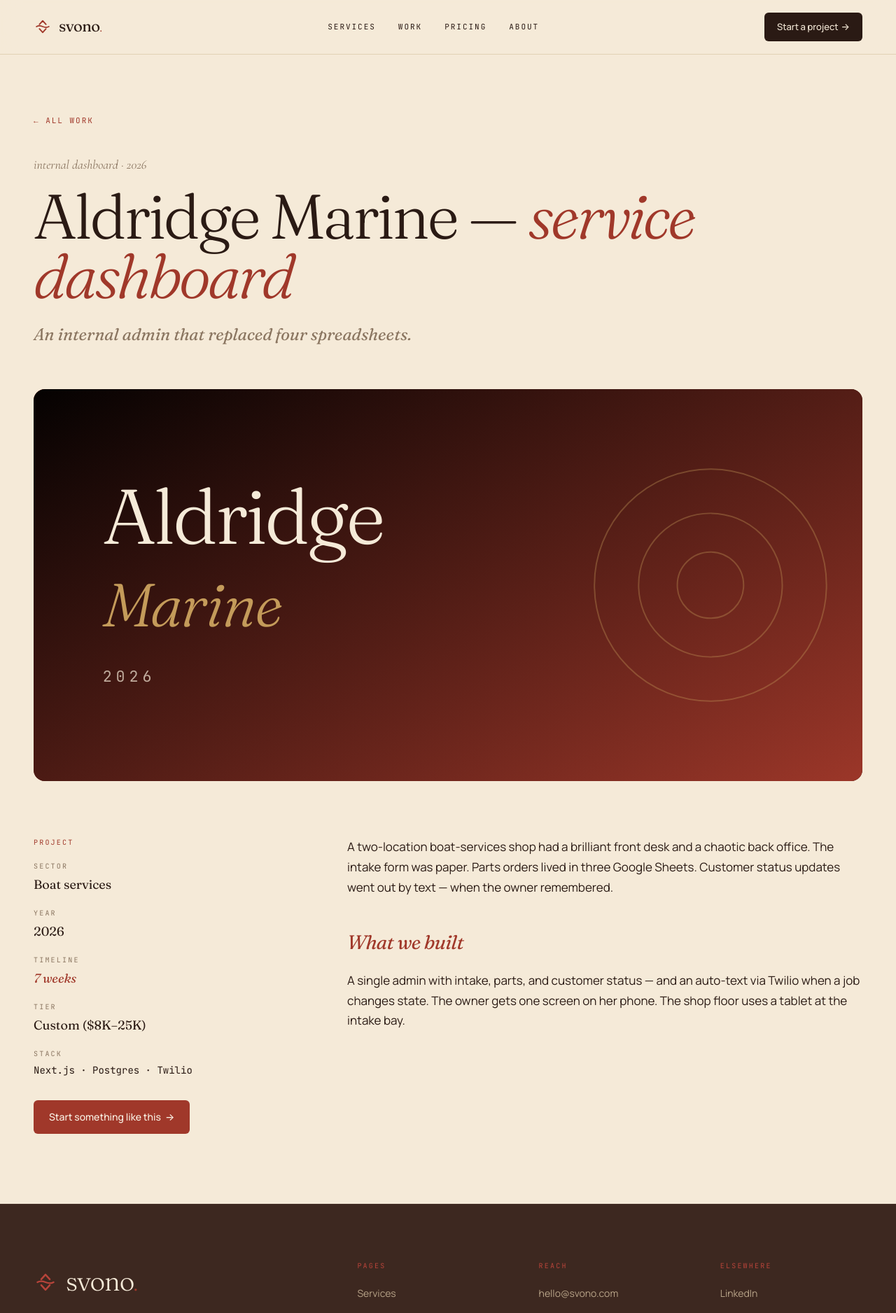
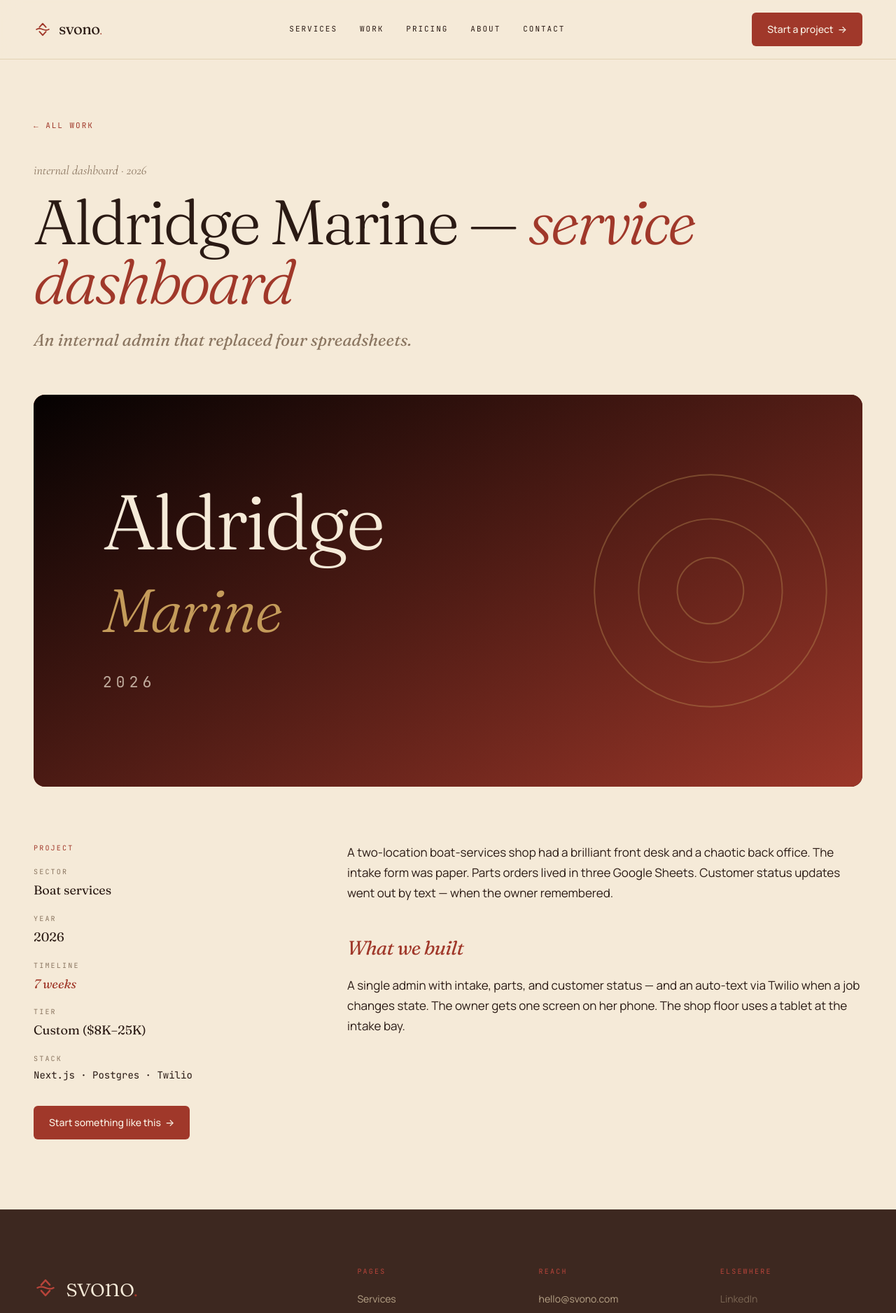
Before and after one commit to Sidppatel/SVYNE-frontend, a React (Vite) app: page /work/aldridge in a window 1280 px wide. Shown: the top 1876 px of the page at 70% size. Built offline with nearby package versions, Linux system fonts and the light colour scheme.

Commit message:
feat: establish global design system and project architecture with foundational components and initial page structure

```diff
--- a/src/components/layout/Footer.tsx
+++ b/src/components/layout/Footer.tsx
@@ -1,11 +1,10 @@
-import { useNavigate } from 'react-router-dom'
+import { NavLink } from 'react-router-dom'
 import { SparkMark } from '@/components/ui/SparkMark'
 import { Wordmark } from '@/components/ui/Wordmark'
 import { FOOTER_LINKS, STUDIO } from '@/content/studio'
 import { ROUTES } from '@/routes'
 
 export function Footer() {
-  const navigate = useNavigate()
   return (
     <footer className="footer">
       <div className="footer-inner">
@@ -22,7 +21,7 @@
             <ul>
               {FOOTER_LINKS.pages.map(p => (
                 <li key={p.to}>
-                  <button onClick={() => navigate(p.to)}>{p.label}</button>
+                  <NavLink to={p.to}>{p.label}</NavLink>
                 </li>
               ))}
             </ul>
@@ -31,7 +30,7 @@
             <h4>Reach</h4>
             <ul>
               <li><a href={`mailto:${STUDIO.email}`}>{STUDIO.email}</a></li>
-              <li><button onClick={() => navigate(ROUTES.contact)}>Start a project</button></li>
+              <li><NavLink to={ROUTES.contact}>Start a project</NavLink></li>
               <li><span>{STUDIO.location}</span></li>
             </ul>
           </div>
@@ -39,7 +38,13 @@
             <h4>Elsewhere</h4>
             <ul>
               {FOOTER_LINKS.elsewhere.map(l => (
-                <li key={l.label}><a href={l.href}>{l.label}</a></li>
+                <li key={l.label}>
+                  {l.href === '#' ? (
+                    <span className="footer-placeholder-link">{l.label}</span>
+                  ) : (
+                    <a href={l.href} target="_blank" rel="noopener noreferrer">{l.label}</a>
+                  )}
+                </li>
               ))}
             </ul>
           </div>
--- a/src/components/layout/Nav.tsx
+++ b/src/components/layout/Nav.tsx
@@ -1,32 +1,27 @@
 import { useState } from 'react'
-import { NavLink, useLocation, useNavigate } from 'react-router-dom'
-import FocusTrap from 'focus-trap-react'
+import { NavLink, useNavigate } from 'react-router-dom'
+import { FocusTrap } from 'focus-trap-react'
 import { NAV_ITEMS, ROUTES } from '@/routes'
 import { SparkMark } from '@/components/ui/SparkMark'
 import { Wordmark } from '@/components/ui/Wordmark'
+import { Button } from '@/components/ui/Button'
 import { useBodyScrollLock } from '@/hooks/useBodyScrollLock'
 
 export function Nav() {
   const [open, setOpen] = useState(false)
   const navigate = useNavigate()
-  const { pathname } = useLocation()
   useBodyScrollLock(open)
-
-  const go = (to: string) => {
-    setOpen(false)
-    navigate(to)
-  }
 
   return (
     <header className="nav">
       <div className="nav-inner">
-        <button className="nav-brand" onClick={() => go(ROUTES.home)} aria-label="Svono home">
+        <button className="nav-brand" onClick={() => navigate(ROUTES.home)} aria-label="Svono home">
           <SparkMark size={28} />
           <Wordmark />
         </button>
 
         <nav className="nav-links" aria-label="Primary">
-          {NAV_ITEMS.slice(0, 4).map(item => (
+          {NAV_ITEMS.map(item => (
             <NavLink
               key={item.to}
               to={item.to}
@@ -37,12 +32,14 @@
           ))}
         </nav>
 
-        <button
-          className="nav-cta nav-cta-desk"
-          onClick={() => go(ROUTES.contact)}
+        <Button
+          variant="primary"
+          to={ROUTES.contact}
+          className="nav-cta-desk"
+          withArrow
         >
-          Start a project<span className="arr">→</span>
-        </button>
+          Start a project
+        </Button>
 
         <button
           className="nav-burger"
@@ -60,18 +57,24 @@
         <FocusTrap focusTrapOptions={{ allowOutsideClick: true }}>
           <div id="mobile-menu" className="nav-mobile-panel" role="dialog" aria-modal="true" aria-label="Mobile Navigation">
             {NAV_ITEMS.map(item => (
-              <button
+              <NavLink
                 key={item.to}
-                className={`nav-mobile-link ${pathname === item.to ? 'active' : ''}`}
-                onClick={() => go(item.to)}
+                to={item.to}
+                className={({ isActive }) => `nav-mobile-link ${isActive ? 'active' : ''}`}
+                onClick={() => setOpen(false)}
               >
                 <span>{item.label}</span>
                 <span className="arr">→</span>
-              </button>
+              </NavLink>
             ))}
-            <button className="nav-mobile-cta" onClick={() => go(ROUTES.contact)}>
-              Start a project <span className="arr">→</span>
-            </button>
+            <Button
+              to={ROUTES.contact}
+              className="nav-mobile-cta"
+              onClick={() => setOpen(false)}
+              withArrow
+            >
+              Start a project
+            </Button>
           </div>
         </FocusTrap>
       )}
--- a/src/components/ui/Button.tsx
+++ b/src/components/ui/Button.tsx
@@ -1,29 +1,48 @@
 import type { ButtonHTMLAttributes, PropsWithChildren } from 'react'
+import { Link } from 'react-router-dom'
 
 type Variant = 'primary' | 'secondary'
 
-type Props = PropsWithChildren<
+type BaseProps = {
+  variant?: Variant
+  withArrow?: boolean
+  className?: string
+}
+
+type ButtonProps = BaseProps &
   Omit<ButtonHTMLAttributes<HTMLButtonElement>, 'className'> & {
-    variant?: Variant
-    withArrow?: boolean
-    className?: string
+    to?: never
   }
->
+
+type LinkProps = BaseProps & {
+  to: string
+  onClick?: () => void
+}
+
+type Props = PropsWithChildren<ButtonProps | LinkProps>
 
 export function Button({
   variant = 'primary',
   withArrow = false,
   children,
   className = '',
-  type = 'button',
   ...rest
 }: Props) {
+  const commonClasses = `btn btn-${variant} ${className}`.trim()
+
+  if ('to' in rest && rest.to) {
+    const { to, onClick, ...linkRest } = rest as LinkProps
+    return (
+      <Link to={to} className={commonClasses} onClick={onClick} {...linkRest}>
+        {children}
+        {withArrow && <span className="arr">→</span>}
+      </Link>
+    )
+  }
+
+  const { type = 'button', ...buttonRest } = rest as ButtonProps
   return (
-    <button
-      type={type}
-      className={`btn btn-${variant} ${className}`.trim()}
-      {...rest}
-    >
+    <button type={type} className={commonClasses} {...buttonRest}>
       {children}
       {withArrow && <span className="arr">→</span>}
     </button>
--- a/src/pages/Contact.tsx
+++ b/src/pages/Contact.tsx
@@ -1,4 +1,5 @@
 import { useState } from 'react'
+import { Button } from '@/components/ui/Button'
 import { Eyebrow } from '@/components/ui/Eyebrow'
 import { Accent } from '@/components/ui/Accent'
 import { SEO } from '@/components/layout/SEO'
@@ -92,7 +93,14 @@
               <div className="contact-meta-item">
                 <div className="contact-meta-label">Schedule</div>
                 <div className="contact-meta-value">
-                  <button className="link-draw">{STUDIO.schedulingUrl} →</button>
+                  <a
+                    href={`https://${STUDIO.schedulingUrl}`}
+                    target="_blank"
+                    rel="noopener noreferrer"
+                    className="link-draw"
+                  >
+                    {STUDIO.schedulingUrl} →
+                  </a>
                 </div>
               </div>
             </div>
@@ -110,9 +118,9 @@
                 <p>
                   Reading every word. We'll be back within one business day — usually sooner.
                 </p>
-                <button className="btn btn-secondary" onClick={resetForm}>
+                <Button variant="secondary" onClick={resetForm}>
                   Send another
-                </button>
+                </Button>
               </div>
             ) : (
               <form onSubmit={handleSubmit} noValidate>
--- a/src/pages/Work.tsx
+++ b/src/pages/Work.tsx
@@ -1,5 +1,5 @@
 import { useState } from 'react'
-import { useNavigate } from 'react-router-dom'
+import { Link } from 'react-router-dom'
 import { Button } from '@/components/ui/Button'
 import { Eyebrow } from '@/components/ui/Eyebrow'
 import { WorkTileSvg } from '@/components/ui/WorkTileSvg'
@@ -9,7 +9,6 @@
 import { ROUTES } from '@/routes'
 
 export function Work() {
-  const navigate = useNavigate()
   const [filter, setFilter] = useState<(typeof WORK_FILTERS)[number]>('All')
   const filtered =
     filter === 'All'
@@ -52,10 +51,10 @@
 
         <div className="work-grid">
           {filtered.map((cs, i) => (
-            <button
+            <Link
               key={cs.id}
+              to={ROUTES.workDetail(cs.id)}
               className="work-tile"
-              onClick={() => navigate(ROUTES.workDetail(cs.id))}
             >
               <div className="work-img">
                 <WorkTileSvg grad={cs.grad} title={cs.title} year={cs.year} idx={i} />
@@ -68,7 +67,7 @@
                 <div className="work-outcome">{cs.outcome}</div>
                 <p className="work-desc">{cs.desc}</p>
               </div>
-            </button>
+            </Link>
           ))}
           <div className="work-tile placeholder">
             <div className="work-outcome">NEXT · IN PROGRESS</div>
@@ -76,7 +75,7 @@
               <em>Your project here.</em>
             </div>
             <p className="placeholder-note">One slot remains this quarter.</p>
-            <Button variant="primary" withArrow onClick={() => navigate(ROUTES.contact)}>
+            <Button variant="primary" withArrow to={ROUTES.contact}>
               Start a project
             </Button>
           </div>
--- a/src/styles/base.css
+++ b/src/styles/base.css
@@ -29,6 +29,9 @@
 
   --ease-svono: cubic-bezier(0.2, 0.8, 0.2, 1);
   --ease-smooth: cubic-bezier(0.65, 0, 0.35, 1);
+
+  --doc-max-width: 1320px;
+  --nav-height: 73px;
 }
 
 @layer base {
--- a/src/styles/components.css
+++ b/src/styles/components.css
@@ -9,7 +9,7 @@
   }
 
   .nav-inner {
-    max-width: 1320px;
+    max-width: var(--doc-max-width);
     margin: 0 auto;
     padding: 18px 48px;
     display: flex;
@@ -186,11 +186,11 @@
   }
 
   .page {
-    min-height: calc(100vh - 73px);
+    min-height: calc(100vh - var(--nav-height));
   }
 
   .doc {
-    max-width: 1320px;
+    max-width: var(--doc-max-width);
     margin: 0 auto;
     padding: 0 48px;
   }
@@ -785,7 +785,7 @@
   }
 
   .footer-inner {
-    max-width: 1320px;
+    max-width: var(--doc-max-width);
     margin: 0 auto;
   }
 
@@ -840,7 +840,8 @@
   }
 
   .footer-col a,
-  .footer-col button {
+  .footer-col button,
+  .footer-col span {
     color: var(--color-sepia-light);
     font: inherit;
     font-family: var(--font-sans);
@@ -850,8 +851,17 @@
   }
 
   .footer-col a:hover,
-  .footer-col button:hover {
+  .footer-col button:hover,
+  .footer-col .active {
     color: var(--color-parchment);
+  }
+
+  .footer-placeholder-link {
+    color: var(--color-sepia-light);
+    font-family: var(--font-sans);
+    font-size: 14px;
+    opacity: 0.5;
+    cursor: default;
   }
 
   .footer-bottom {
--- a/src/styles/pages.css
+++ b/src/styles/pages.css
@@ -792,7 +792,7 @@
     display: grid;
     grid-template-columns: 1fr 1.1fr;
     gap: 80px;
-    padding: 100px 0 80px;
+    padding: 80px 0 60px;
   }
 
   .contact-h {
@@ -1047,7 +1047,7 @@
     display: grid;
     grid-template-columns: repeat(3, 1fr);
     gap: 16px;
-    padding: 60px 0 100px;
+    padding: 40px 0 100px;
   }
 
   .ns-step {
```
Also changed, not shown: src/pages/Home.tsx (+5 -5 lines).
